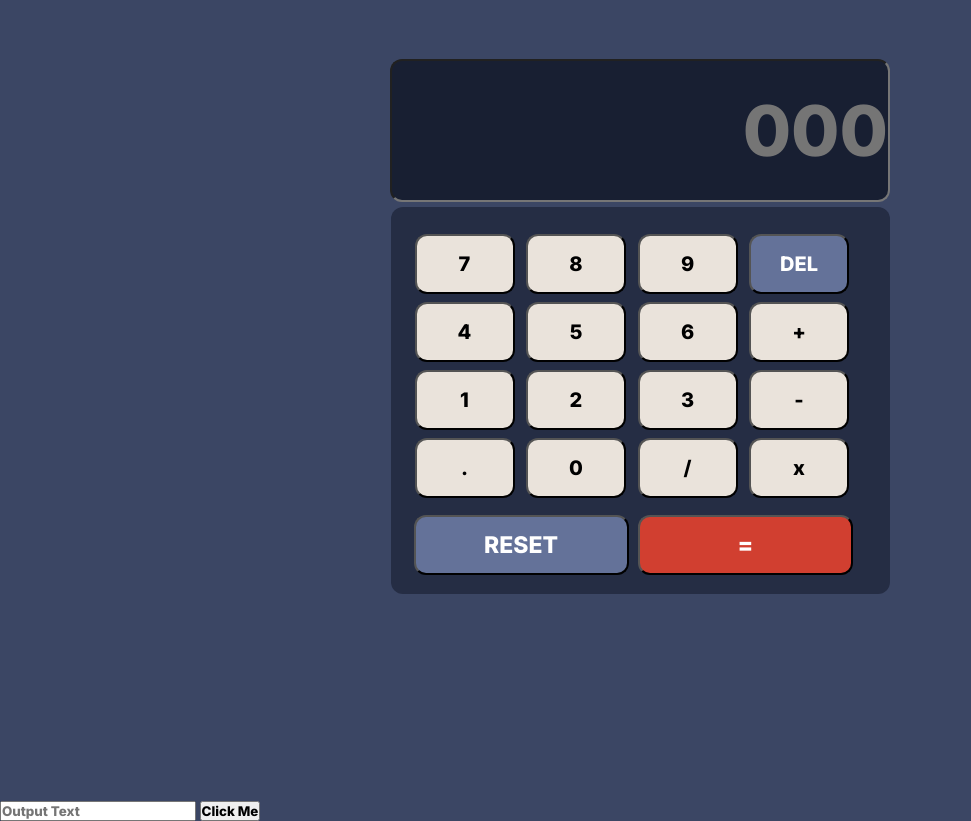
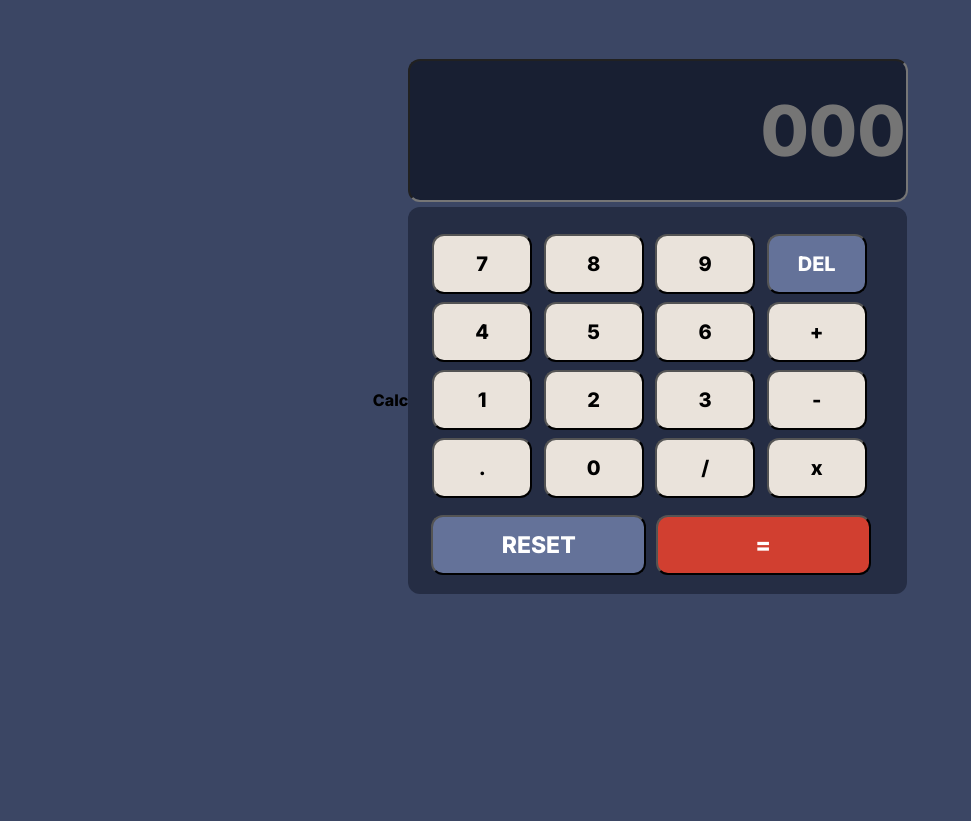
Before and after one commit to saurabhag1/Calculator, a plain HTML site: page index.html in a window 1280 px wide. Shown: the whole page, without its empty margins (0-971 px from the left). After the commit the page ends 800 px from the top, so only its background shows below. Drawn offline with nearby package versions, Linux system fonts and the light colour scheme.

Commit message:
Update index.html

```diff
--- a/index.html
+++ b/index.html
@@ -13,7 +13,7 @@
 
     <div class="countainer">
 
-
+        <div class="cal">Calc</div>
 
         <div class="countainer2">
             <form class="form">
@@ -51,8 +51,7 @@
 
         </div>
     </div>
-    <input type="text" id="outputText" placeholder="Output Text">
-    <button id="inputButton">Click Me</button>
+
 
     <script src="main.js"></script>
     <script src="https://cdnjs.cloudflare.com/ajax/libs/mathjs/11.11.1/math.js"></script>
```
